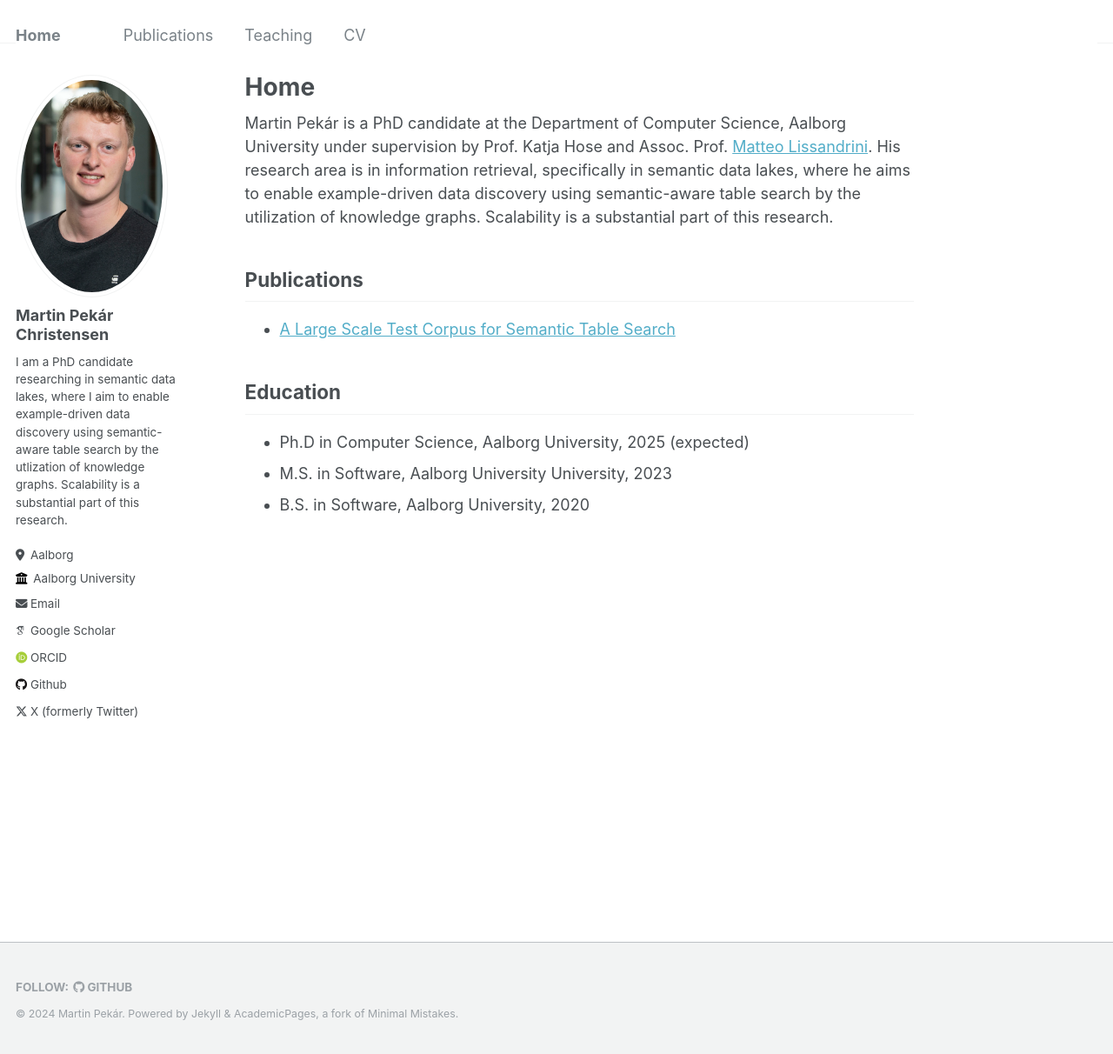
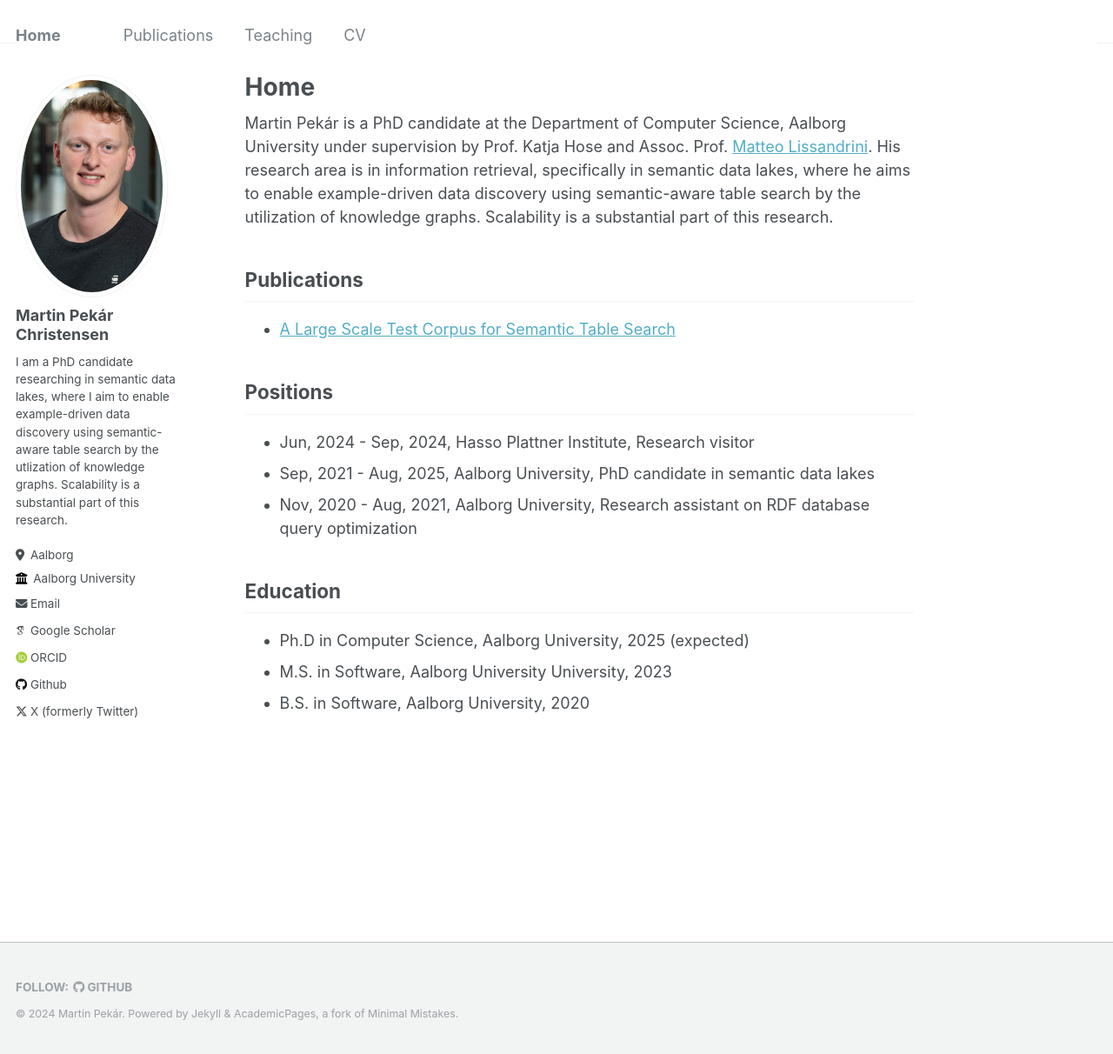
Before and after one commit to MrPekar98/mrpekar98.github.io, a Jekyll site: the page built from _pages/about.md, in a window 1280 px wide and 1212 px high. Shown: the whole window at 87% size. Built offline with Jekyll 4.4.1, drawn with Linux system fonts in a browser that asks for light colours; some web fonts are replaced.

Commit message:
Added positions

```diff
--- a/_pages/about.md
+++ b/_pages/about.md
@@ -15,6 +15,12 @@ Publications
 ------
 - [A Large Scale Test Corpus for Semantic Table Search](https://mrpekar98.github.io//publications/2024-07-14_a_large_scale_test_corpus_for_semantic_table_search/)
 
+Positions
+------
+- Jun, 2024 - Sep, 2024, Hasso Plattner Institute, Research visitor
+- Sep, 2021 - Aug, 2025, Aalborg University, PhD candidate in semantic data lakes
+- Nov, 2020 - Aug, 2021, Aalborg University, Research assistant on RDF database query optimization
+
 Education
 ------
 * Ph.D in Computer Science, Aalborg University, 2025 (expected)
```
